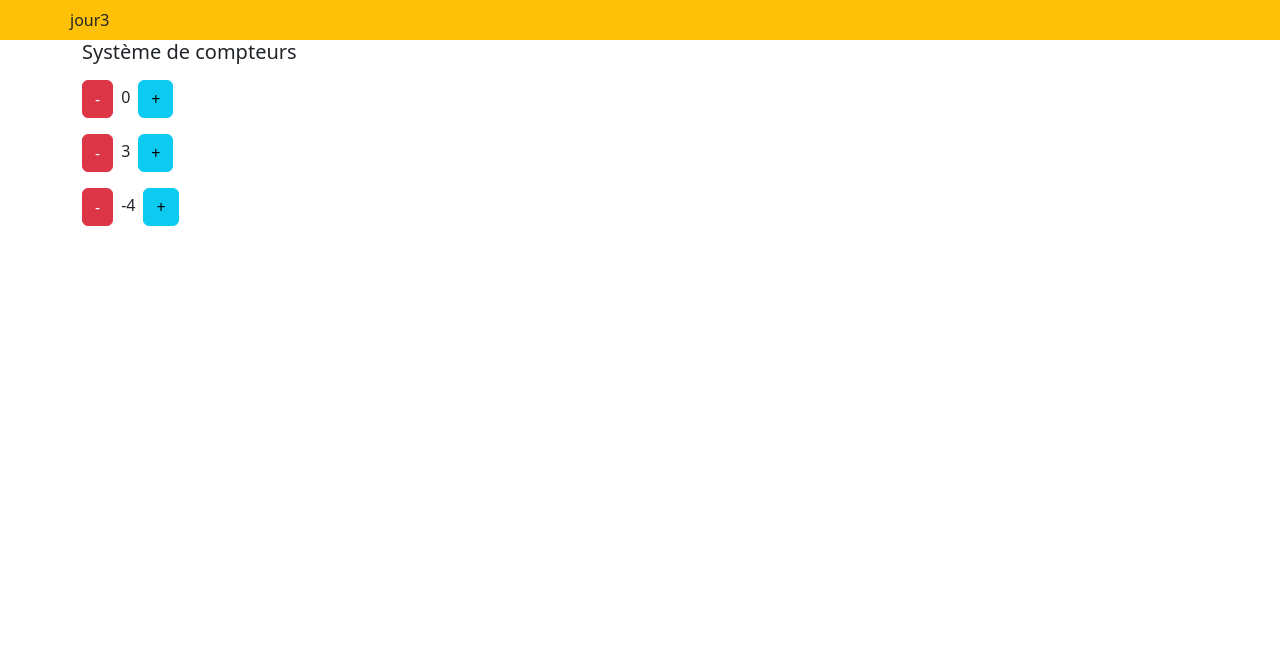
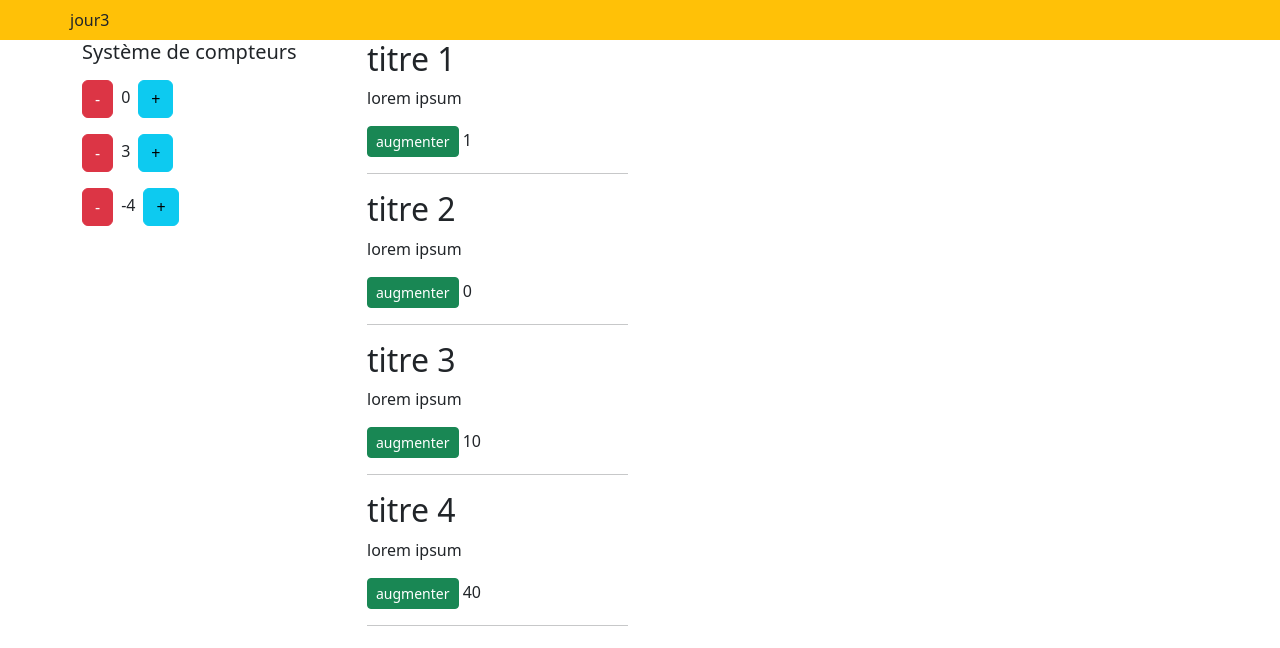
Before and after one commit to webdevproformation/react-greta-dec2022, a React (Vite) app in the folder 03-jour3/: page / in a window 1280 px wide. Shown: the top 648 px of the page. Built offline with nearby package versions, Linux system fonts and the light colour scheme.

Commit message:
correction

```diff
--- a/03-jour3/src/App.jsx
+++ b/03-jour3/src/App.jsx
@@ -1,4 +1,4 @@
-
+import Articles from "./composants/Articles"
 import Compteurs from "./composants/Compteurs"
 import Menu from "./composants/Menu"
 
@@ -10,6 +10,9 @@ function App() {
         <div className="col-3">
           <Compteurs />
         </div>
+        <div className="col-3">
+          <Articles />
+        </div>
       </section>
     </div>
   </>)
--- /dev/null
+++ b/03-jour3/src/composants/Article.jsx
@@ -0,0 +1,11 @@
+const Article = ({item , augmenter}) => {
+    const {titre, contenu, like , id} = item
+    return ( <div>
+        <h2>{titre}</h2>
+        <p>{contenu}</p>
+        <button className="btn btn-success btn-sm" onClick={() => augmenter(id)}>augmenter</button> <span>{like}</span>
+        <hr />
+    </div> );
+}
+
+export default Article;
--- /dev/null
+++ b/03-jour3/src/composants/Articles.jsx
@@ -0,0 +1,32 @@
+import { useState } from "react"
+import Article from "./Article";
+import _ from "lodash"
+
+const Articles = () => {
+    const [articles, setArticles] = useState([
+        {id : 1 , titre : "titre 1" , contenu : "lorem ipsum" , like : 1},
+        {id : 2 , titre : "titre 2" , contenu : "lorem ipsum" , like : 0},
+        {id : 3 , titre : "titre 3" , contenu : "lorem ipsum" , like : 10},
+        {id : 4 , titre : "titre 4" , contenu : "lorem ipsum" , like : 40},
+    ])
+    const augmenter = (id) => {
+        const cloneArticles = _.cloneDeep(articles);
+        const articleAModifier = cloneArticles.find(function(item){
+            return item.id === id ;
+        })
+        const index = cloneArticles.indexOf(articleAModifier);
+        cloneArticles[index].like++;
+        setArticles(cloneArticles);
+    }
+
+    return (
+        <>
+        {articles.map(function(item , index){
+            return <Article  key={index} item={item} augmenter={augmenter} />
+        })}
+        </>
+
+     );
+}
+
+export default Articles;
```
